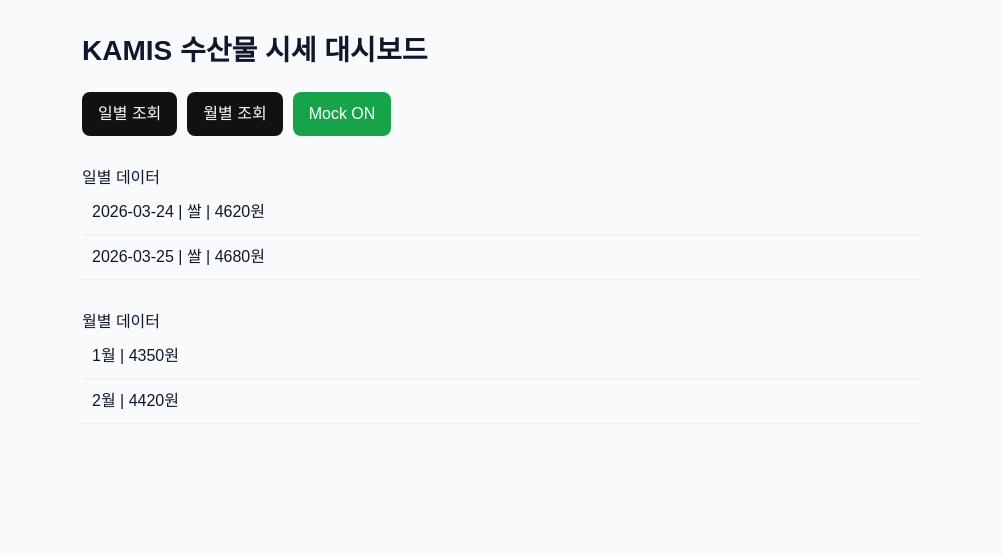
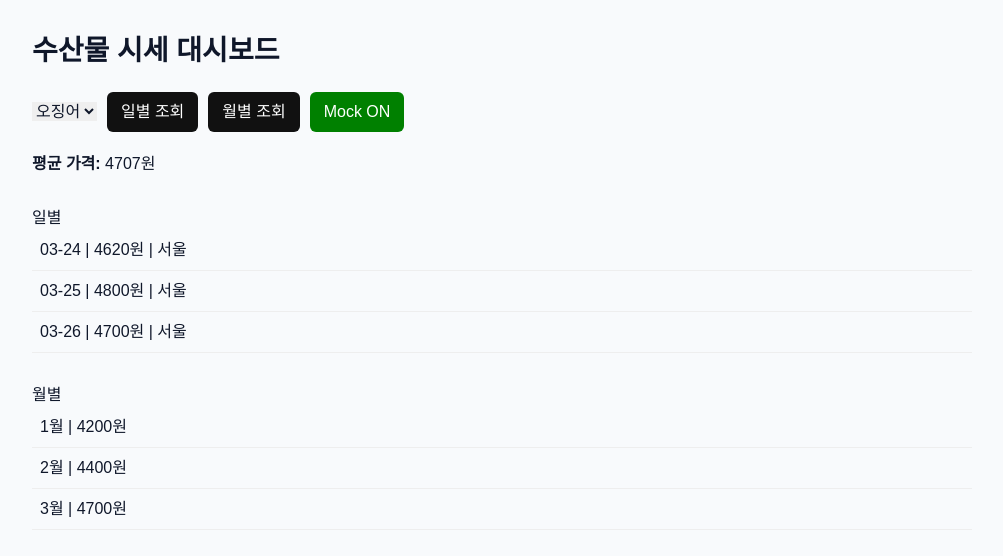
Before and after one commit to ohdongko-cloud/kamis-dashboard, a Next.js app in the folder kamis-secure-dashboard/: page / in a window 1280 px wide. Shown: the top 556 px of the page, without its empty margins (138-1141 px from the left). Built offline with nearby package versions, Linux system fonts and the light colour scheme.

Commit message:
Update page.tsx

```diff
--- a/kamis-secure-dashboard/app/page.tsx
+++ b/kamis-secure-dashboard/app/page.tsx
@@ -1,6 +1,6 @@
 'use client';
 
-import React, { useState } from "react";
+import React, { useState, useMemo } from "react";
 
 /* ================= 타입 ================= */
 
@@ -10,82 +10,33 @@
   itemname: string;
   kindname: string;
   countyname: string;
-  marketname: string;
-  yyyy: string;
 };
 
 type MonthlyRow = {
   month: string;
   price: number;
-  yyyy: string;
-  caption: string;
 };
-
-/* ================= 유틸 ================= */
-
-function cleanNumber(value: unknown): number {
-  if (value === null || value === undefined) return 0;
-  const n = Number(String(value).replace(/,/g, "").trim());
-  return Number.isFinite(n) ? n : 0;
-}
-
-function normalizeDailyResponse(json: any): DailyRow[] {
-  const items = json?.data?.item ?? json?.item ?? [];
-
-  const arr = Array.isArray(items) ? items : [items];
-
-  return arr.map((row: any) => ({
-    regday: row.regday ?? "",
-    price: cleanNumber(row.price),
-    itemname: row.itemname ?? "",
-    kindname: row.kindname ?? "",
-    countyname: row.countyname ?? "",
-    marketname: row.marketname ?? "",
-    yyyy: row.yyyy ?? "",
-  }));
-}
-
-function normalizeMonthlyResponse(json: any): MonthlyRow[] {
-  const items = json?.data?.item ?? json?.item ?? [];
-  const arr = Array.isArray(items) ? items : [items];
-
-  return arr.flatMap((row: any) =>
-    Array.from({ length: 12 }, (_, i) => ({
-      month: `${i + 1}월`,
-      price: cleanNumber(row[`m${i + 1}`]),
-      yyyy: row.yyyy ?? "",
-      caption: row.caption ?? "",
-    }))
-  );
-}
 
 /* ================= MOCK ================= */
 
 const DAILY_MOCK: DailyRow[] = [
-  {
-    regday: "2026-03-24",
-    price: 4620,
-    itemname: "쌀",
-    kindname: "일반계",
-    countyname: "서울",
-    marketname: "",
-    yyyy: "2026",
-  },
-  {
-    regday: "2026-03-25",
-    price: 4680,
-    itemname: "쌀",
-    kindname: "일반계",
-    countyname: "서울",
-    marketname: "",
-    yyyy: "2026",
-  },
+  { regday: "03-24", price: 4620, itemname: "오징어", kindname: "냉동", countyname: "서울" },
+  { regday: "03-25", price: 4800, itemname: "오징어", kindname: "냉동", countyname: "서울" },
+  { regday: "03-26", price: 4700, itemname: "오징어", kindname: "냉동", countyname: "서울" },
 ];
 
 const MONTHLY_MOCK: MonthlyRow[] = [
-  { month: "1월", price: 4350, yyyy: "2026", caption: "" },
-  { month: "2월", price: 4420, yyyy: "2026", caption: "" },
+  { month: "1월", price: 4200 },
+  { month: "2월", price: 4400 },
+  { month: "3월", price: 4700 },
 ];
+
+/* ================= 유틸 ================= */
+
+function cleanNumber(value: any) {
+  const n = Number(String(value).replace(/,/g, ""));
+  return isNaN(n) ? 0 : n;
+}
 
 /* ================= 메인 ================= */
 
@@ -95,7 +46,9 @@
   const [loading, setLoading] = useState(false);
   const [useMock, setUseMock] = useState(true);
 
-  /* ================= API 호출 ================= */
+  const [item, setItem] = useState("오징어");
+
+  /* ================= API ================= */
 
   async function loadDaily() {
     setLoading(true);
@@ -109,10 +62,15 @@
       const res = await fetch("/api/kamis");
       const json = await res.json();
 
-      const normalized = normalizeDailyResponse(json);
-      setDailyRows(normalized);
-    } catch (e) {
-      console.error(e);
+      const data = (json?.data?.item ?? []).map((r: any) => ({
+        regday: r.regday,
+        price: cleanNumber(r.price),
+        itemname: r.itemname,
+        kindname: r.kindname,
+        countyname: r.countyname,
+      }));
+
+      setDailyRows(data);
     } finally {
       setLoading(false);
     }
@@ -130,62 +88,75 @@
       const res = await fetch("/api/kamis");
       const json = await res.json();
 
-      const normalized = normalizeMonthlyResponse(json);
-      setMonthlyRows(normalized);
-    } catch (e) {
-      console.error(e);
+      const row = json?.data?.item?.[0] || {};
+
+      const data = Array.from({ length: 12 }, (_, i) => ({
+        month: `${i + 1}월`,
+        price: cleanNumber(row[`m${i + 1}`]),
+      }));
+
+      setMonthlyRows(data);
     } finally {
       setLoading(false);
     }
   }
 
+  /* ================= 분석 ================= */
+
+  const avg = useMemo(() => {
+    if (!dailyRows.length) return 0;
+    return Math.round(dailyRows.reduce((a, b) => a + b.price, 0) / dailyRows.length);
+  }, [dailyRows]);
+
   /* ================= UI ================= */
 
   return (
-    <div style={{ padding: 30, maxWidth: 900, margin: "0 auto" }}>
+    <div style={{ padding: 30, maxWidth: 1000, margin: "0 auto" }}>
       <h1 style={{ fontSize: 28, fontWeight: "bold" }}>
-        KAMIS 수산물 시세 대시보드
+        수산물 시세 대시보드
       </h1>
 
       {/* 컨트롤 */}
       <div style={{ marginTop: 20 }}>
-        <button onClick={loadDaily} style={btn}>
-          일별 조회
-        </button>
+        <select value={item} onChange={(e) => setItem(e.target.value)}>
+          <option>오징어</option>
+          <option>낙지</option>
+          <option>고등어</option>
+        </select>
 
-        <button onClick={loadMonthly} style={btn}>
-          월별 조회
-        </button>
+        <button onClick={loadDaily} style={btn}>일별 조회</button>
+        <button onClick={loadMonthly} style={btn}>월별 조회</button>
 
         <button
           onClick={() => setUseMock(!useMock)}
-          style={{ ...btn, background: useMock ? "#16a34a" : "#ef4444" }}
+          style={{ ...btn, background: useMock ? "green" : "red" }}
         >
           {useMock ? "Mock ON" : "Mock OFF"}
         </button>
       </div>
 
-      {loading && <p style={{ marginTop: 20 }}>로딩중...</p>}
+      {loading && <p>로딩중...</p>}
+
+      {/* KPI */}
+      <div style={{ marginTop: 20 }}>
+        <b>평균 가격:</b> {avg}원
+      </div>
 
       {/* 일별 */}
-      <div style={{ marginTop: 30 }}>
-        <h2>일별 데이터</h2>
-        {dailyRows.map((row, i) => (
-          <div key={i} style={rowStyle}>
-            {row.regday} | {row.itemname} | {row.price}원
-          </div>
-        ))}
-      </div>
+      <h2 style={{ marginTop: 30 }}>일별</h2>
+      {dailyRows.map((d, i) => (
+        <div key={i} style={row}>
+          {d.regday} | {d.price}원 | {d.countyname}
+        </div>
+      ))}
 
       {/* 월별 */}
-      <div style={{ marginTop: 30 }}>
-        <h2>월별 데이터</h2>
-        {monthlyRows.map((row, i) => (
-          <div key={i} style={rowStyle}>
-            {row.month} | {row.price}원
-          </div>
-        ))}
-      </div>
+      <h2 style={{ marginTop: 30 }}>월별</h2>
+      {monthlyRows.map((m, i) => (
+        <div key={i} style={row}>
+          {m.month} | {m.price}원
+        </div>
+      ))}
     </div>
   );
 }
@@ -193,15 +164,14 @@
 /* ================= 스타일 ================= */
 
 const btn = {
-  marginRight: 10,
-  padding: "10px 16px",
-  borderRadius: 8,
+  marginLeft: 10,
+  padding: "8px 14px",
   background: "#111",
   color: "#fff",
-  cursor: "pointer",
+  borderRadius: 6,
 };
 
-const rowStyle = {
-  padding: 10,
+const row = {
+  padding: 8,
   borderBottom: "1px solid #eee",
 };
```
